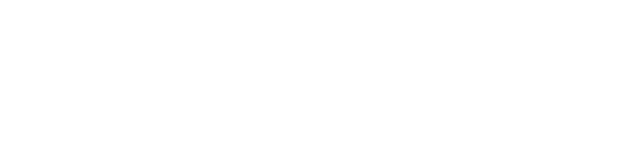
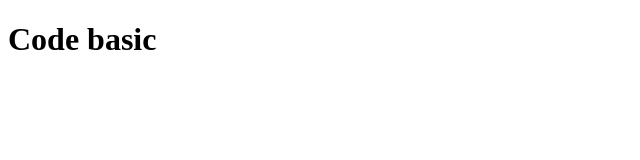
Before and after one commit to myselfkavi/code-lang-example, a plain HTML site: page src/index.html in a window 1280 px wide. Shown: the whole page, without its empty margins (0-640 px from the left). Drawn offline with Linux system fonts and the light colour scheme.

Commit message:
changing html title

```diff
--- a/src/index.html
+++ b/src/index.html
@@ -4,9 +4,9 @@
     <meta charset="UTF-8">
     <meta name="viewport" content="width=device-width, initial-scale=1.0">
     <meta http-equiv="X-UA-Compatible" content="ie=edge">
-    <title>Document</title>
+    <title>Code Basic</title>
 </head>
 <body>
-
+    <h1>Code basic</h1>
 </body>
 </html>
```
